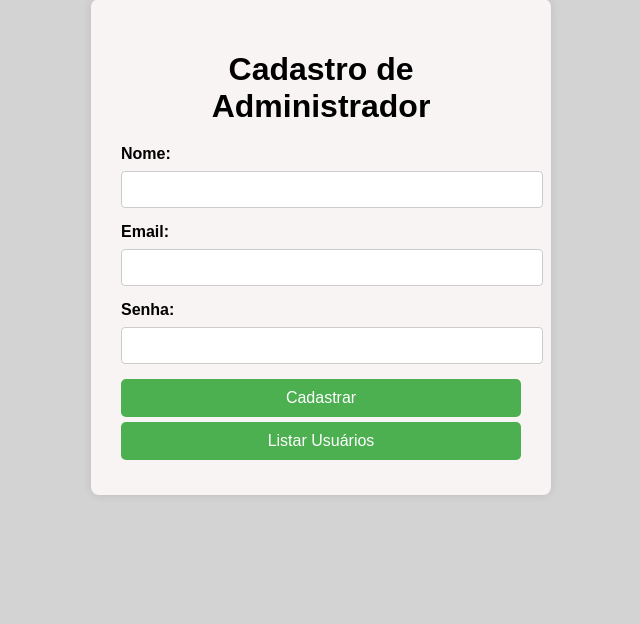
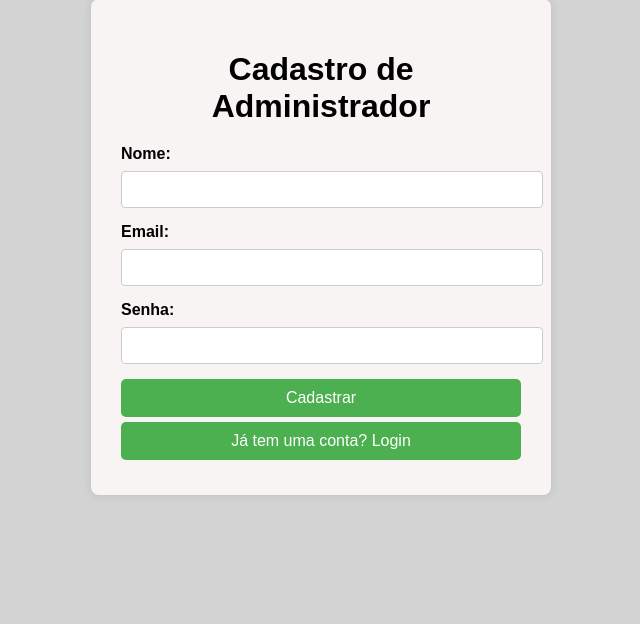
Before and after one commit to Jhonatabz/cadastro-usuarios, a FastAPI app: page /admin/cadastrar in a window 1280 px wide. Shown: the part 153-777 px from the top of the page, without its empty margins (319-959 px from the left). Run offline with FastAPI, Linux system fonts and the light colour scheme.

Commit message:
style: botão voltar para login

```diff
--- a/app/templates/admin/cadastro.html
+++ b/app/templates/admin/cadastro.html
@@ -39,6 +39,10 @@
             border-radius: 4px;
         }
 
+        h1 {
+            margin-bottom: 20px;
+        }
+
         button {
             background-color: #4CAF50;
             color: white;
@@ -55,10 +59,6 @@
             background-color: #45a049;
         }
 
-        h1 {
-            margin-bottom: 20px;
-        }
-
         .link-button {
             display: inline-block;
             text-align: center;
@@ -73,6 +73,7 @@
         .link-button:hover {
             background-color: #45a049;
         }
+
     </style>
 </head>
 <body>
@@ -87,8 +88,8 @@
             <input type="password" id="senha" name="senha" required>
             <button type="submit">Cadastrar</button>
         </form>
-        <form action="/admin/usuarios" method="get">
-            <button type="submit">Listar Usuários</button>
+        <form action="/admin/login" method="get">
+            <button type="submit">Já tem uma conta? Login</button>
         </form>
     </div>
 </body>
```
